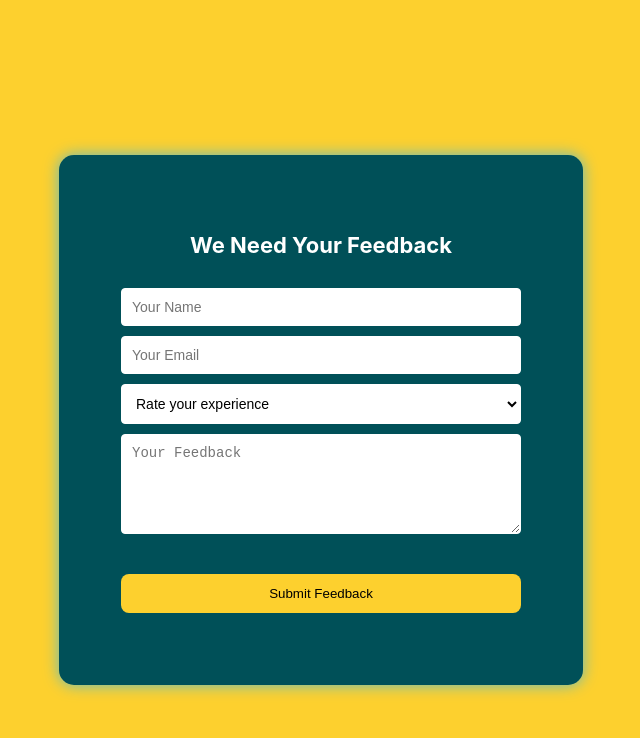
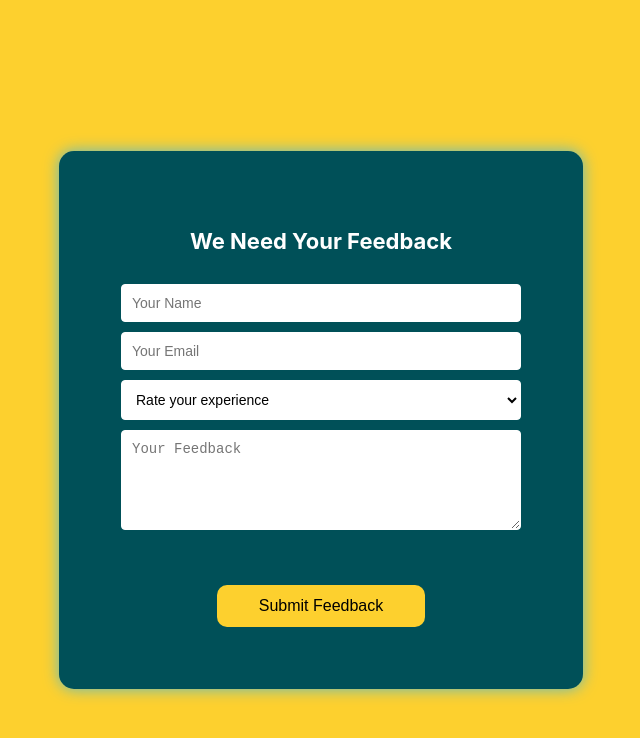
Before and after one commit to SanaHameed2/Feedback-Form, a plain HTML site: page index.html in a window 1280 px wide. Shown: the whole page, without its empty margins (319-959 px from the left). Drawn offline with Linux system fonts and the light colour scheme.

Commit message:
chaged button style

```diff
--- a/style.css
+++ b/style.css
@@ -57,16 +57,20 @@ textarea {
 }
 
 button {
-    padding: 12px 10%;
+    padding: 12px 42px;
     background-color: #FDD02E;
     border: none;
-    border-radius: 8px;
+    border-radius: 10px;
     color: black;
     cursor: pointer;
     transition: background-color 0.3s;
-    display: block;
-    margin: 30px auto 10px;
-    width: 100%;
+    display: inline-block;
+    margin: auto 10px;
+    margin-top: 45px;
+    min-width: 180px;
+    text-align: center;
+    font-size: 16px;
+    font-weight: 300;
 }
 
 button:hover {
```
